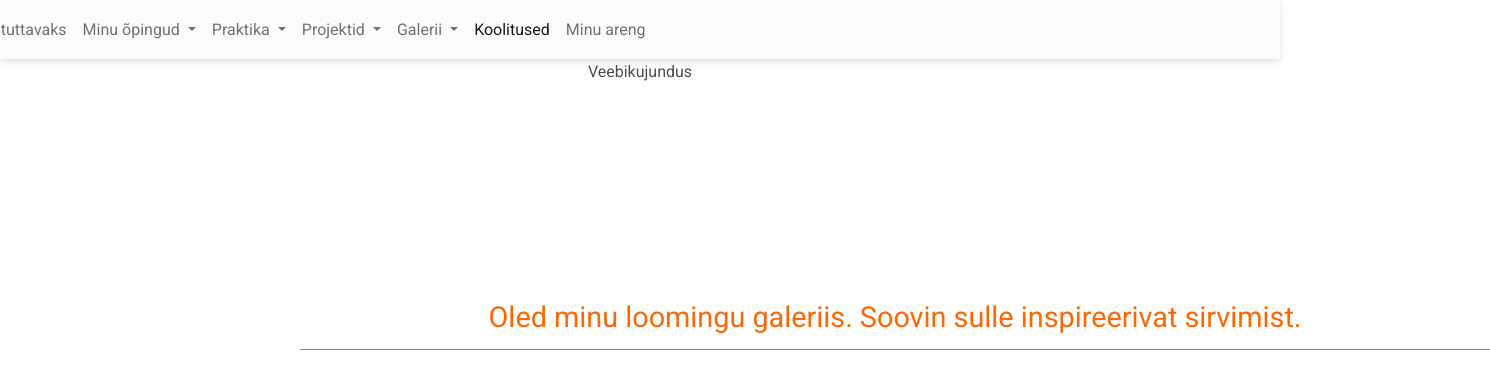
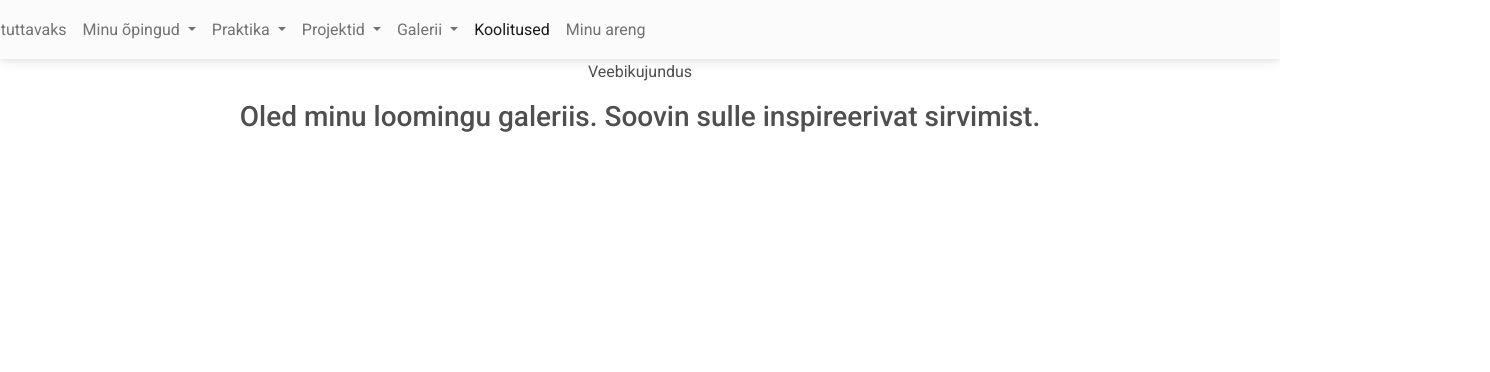
Before and after one commit to KPgithub22/vocoportfoolio, a plain HTML site: page ladu.html in a window 1280 px wide. Shown: the whole page, 1490 px wide, since content can reach past the window. Drawn offline with Linux system fonts and the light colour scheme.

Commit message:
committed

```diff
--- a/ladu.html
+++ b/ladu.html
@@ -189,7 +189,7 @@
 
   <!--SIIN ON HEADERI JOONEGA PEALKIRJA TEXST-->
   <div class="blokk2">
-    <div class="raamiga-box text-center">
+    <div class="raamiga-box-3 text-center">
     <h3>Oled minu loomingu galeriis. Soovin sulle inspireerivat sirvimist.</h3>
     </div>
     </div>
```
